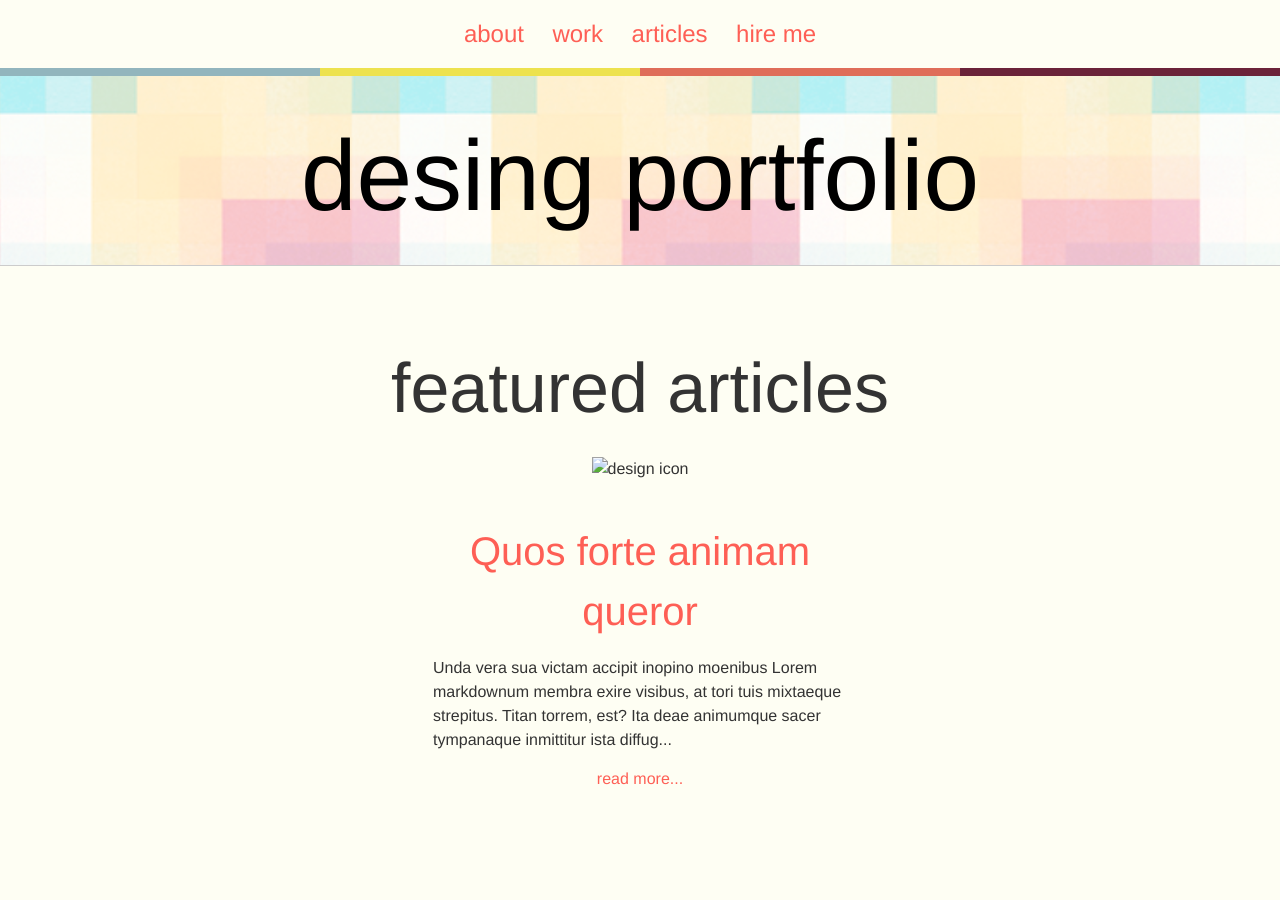
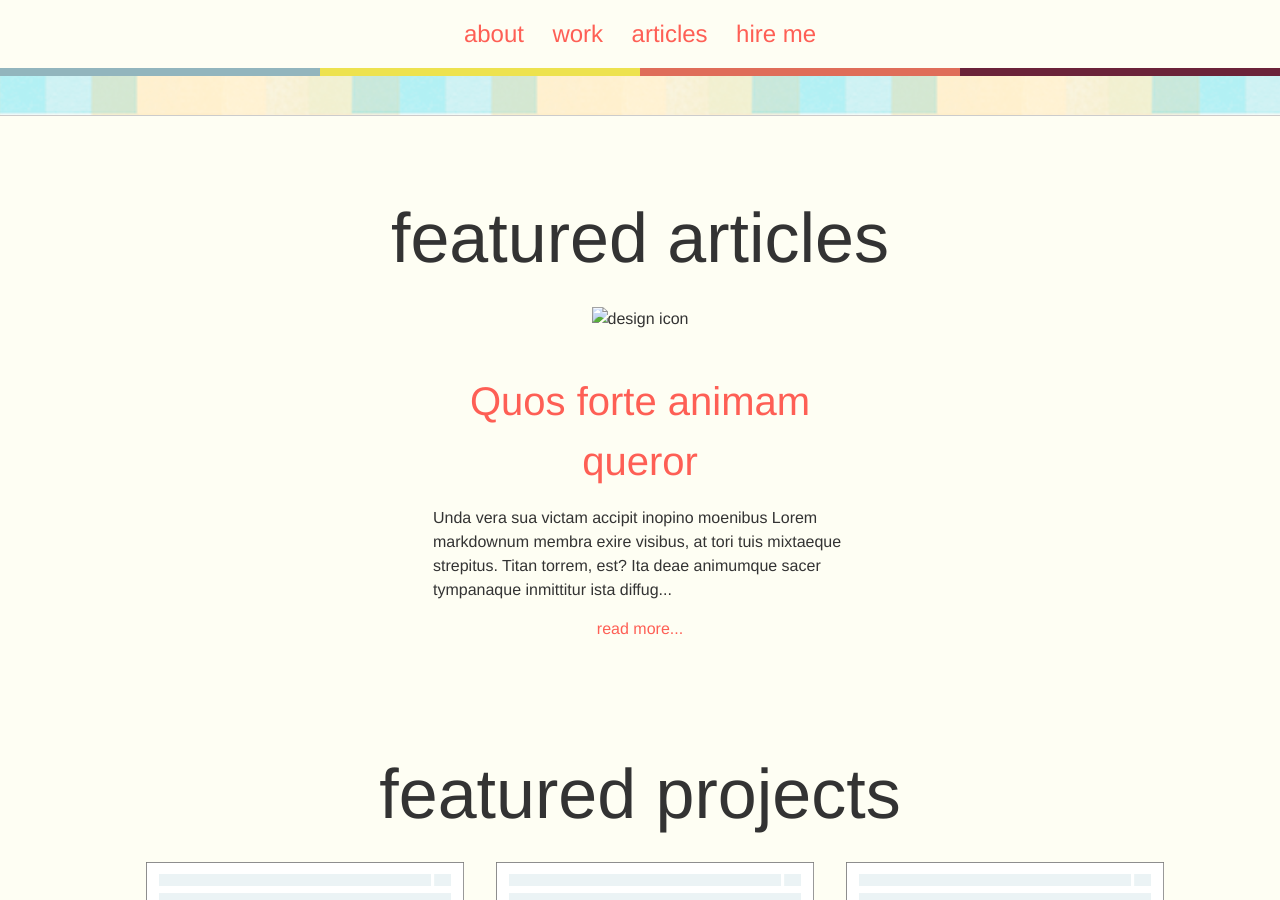
Before and after one commit to komaschuk/portfolio, a Jekyll site: the page built from index.html, in a window 1280 px wide and 900 px high. Built offline with Jekyll 4.4.1, drawn with Linux system fonts in a browser that asks for light colours.

```diff
--- a/_includes/header.html
+++ b/_includes/header.html
@@ -10,7 +10,6 @@
 <header class="site-header gradient-bar">
 
 <h1 class="site-title mega">
-  <a href="/">desing portfolio</a>
 </h1>
 
 </header>
```
